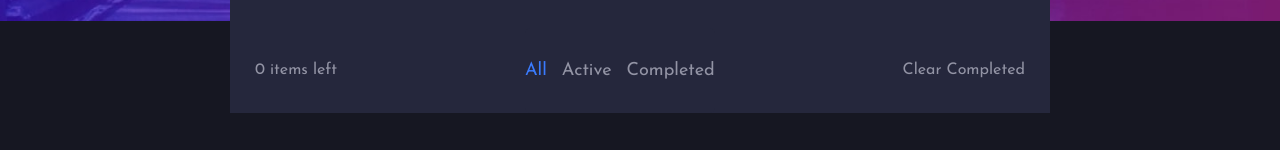
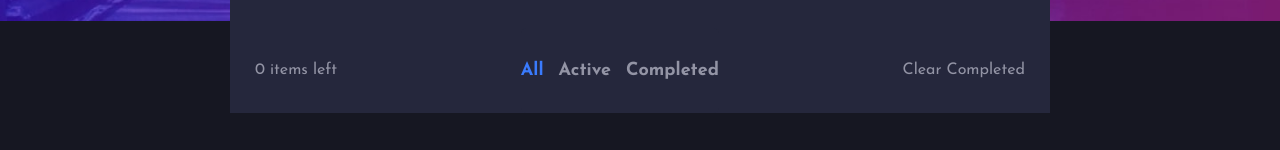
Before and after one commit to Posixoxo/TODO-React, a React (Vite) app: page / in a window 1280 px wide. Shown: the part 233-383 px from the top of the page. Built offline with nearby package versions, Linux system fonts and the light colour scheme.

Commit message:
refactor styles

```diff
--- a/src/styles.css
+++ b/src/styles.css
@@ -314,10 +314,14 @@ ul, .todo-list {
 
 .filter{
   cursor: pointer;
+  transition: color 0.3s ease;
+  color: var(--text-muted);
+  font-weight: 600;
+  -webkit-tap-highlight-color: transparent;
 }
 
-.filters .active{
-  color: hsl(220, 98%, 61%);
+.filter.active {
+  color: hsl(220, 98%, 61%) !important;
 }
 
 .Instruction{
@@ -338,6 +342,12 @@ ul, .todo-list {
   display: none;
 }
 
+/* ONLY apply hover color on Desktop/Devices with a mouse */
+@media (hover: hover) {
+  .filter:hover {
+    color: var(--text-hover);
+  }
+}
 
 @media (min-width: 1024px){
 
```
Lines whose indentation alone changed are shown as unchanged.
